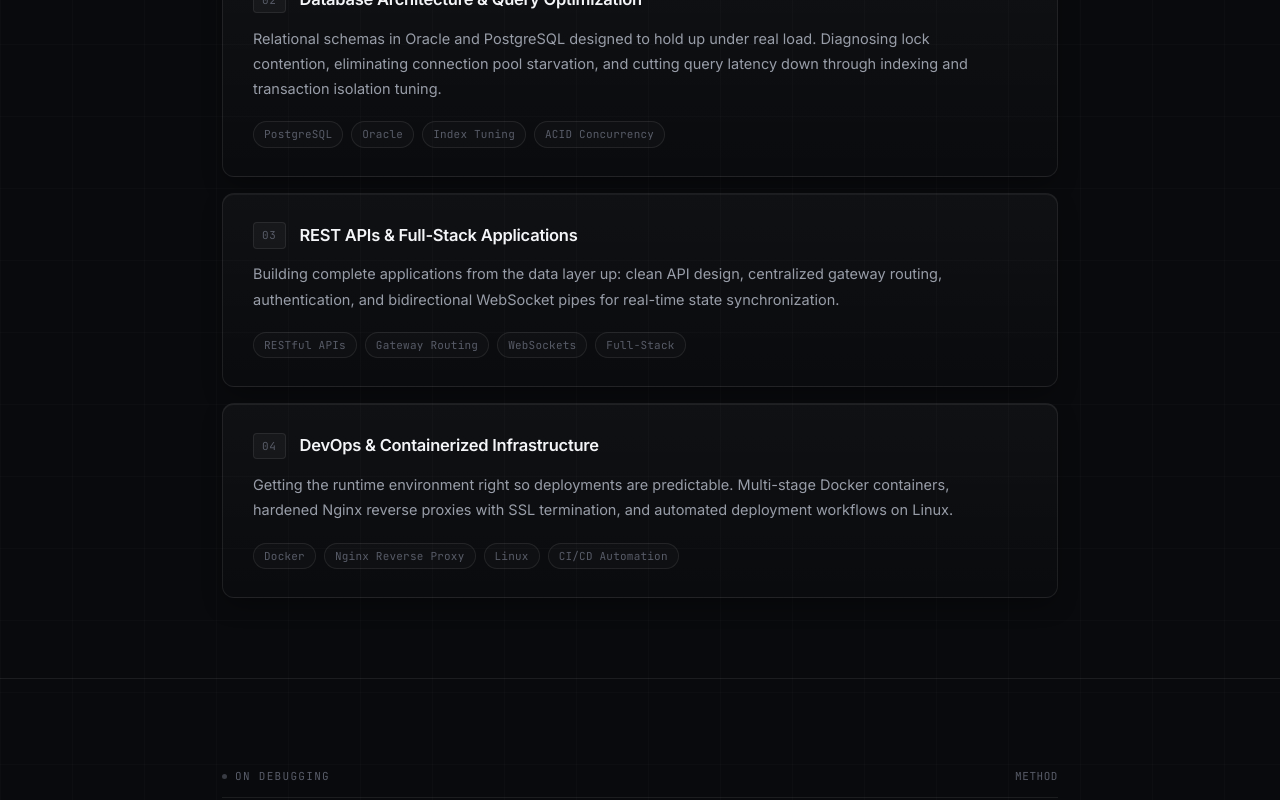
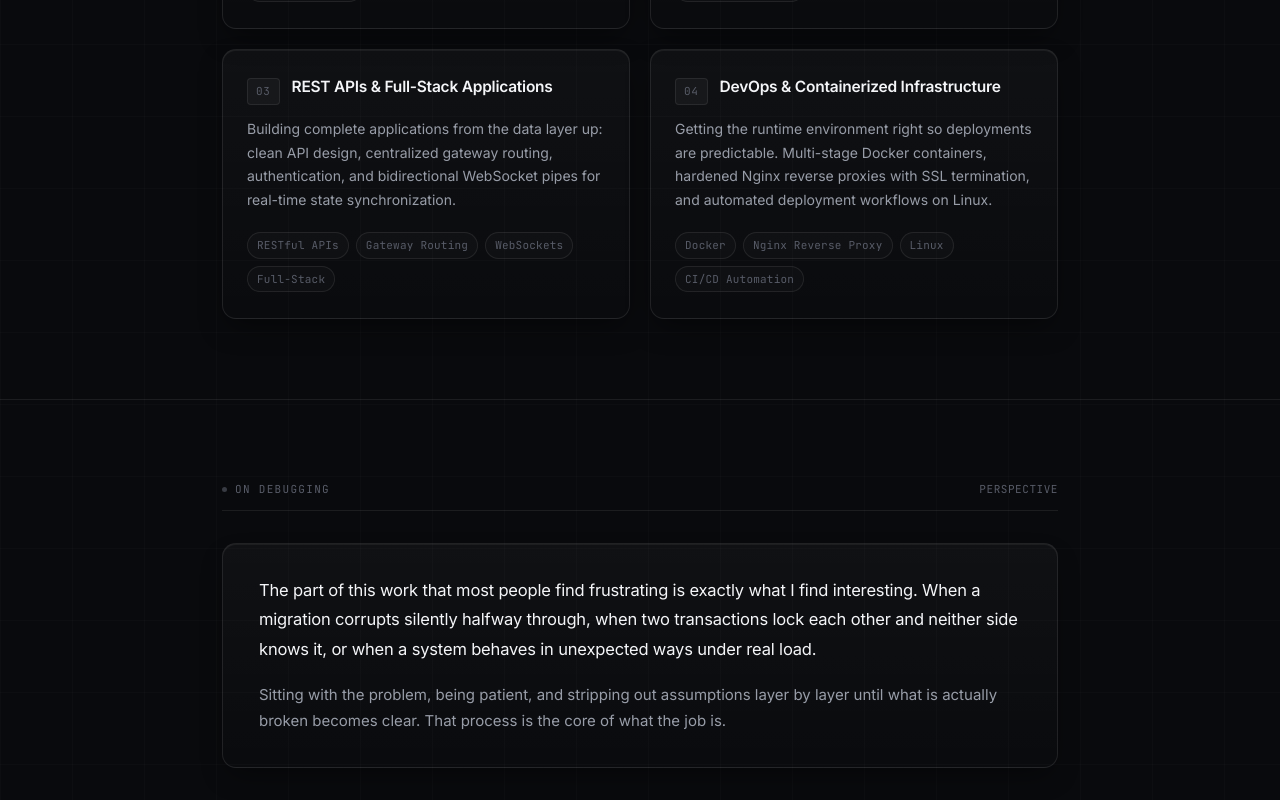
Before and after one commit to agnelVincent/agnel_Portfolio, a React (Vite) app in the folder agnelPortfolio/: page / in a window 1280 px wide. Shown: the part 1900-2700 px from the top of the page. Built offline with nearby package versions, Linux system fonts and the light colour scheme.

Commit message:
edited footer and navitems

```diff
--- a/agnelPortfolio/src/components/Footer.jsx
+++ b/agnelPortfolio/src/components/Footer.jsx
@@ -5,7 +5,7 @@ export default function Footer() {
   return (
     <footer className="footer">
       <div className="inner footer-inner">
-        <span className="footer-id mono">Tony · Thrissur</span>
+        <span className="footer-id mono">Tony</span>
         <div className="footer-links">
           <a href={socials.github} target="_blank" rel="noreferrer">GitHub ↗</a>
           <a href={socials.linkedin} target="_blank" rel="noreferrer">LinkedIn ↗</a>
--- a/agnelPortfolio/src/components/Narrative.jsx
+++ b/agnelPortfolio/src/components/Narrative.jsx
@@ -20,7 +20,7 @@ export default function Narrative() {
               with zero conviction. I did not know what I wanted to do or where I was going.
             </p>
             <p>
-              Growing up in Thrissur, I never owned a computer and was genuinely terrified of them.
+              Growing up, I never owned a computer and was genuinely terrified of them.
               I had this deep insecurity that if I touched one, I would press the wrong key, break something,
               and shut the whole machine down. When people around me used computers effortlessly,
               I felt so exposed by not knowing anything that I would lie and make excuses, pretending
--- a/agnelPortfolio/src/components/Systems.css
+++ b/agnelPortfolio/src/components/Systems.css
@@ -3,26 +3,27 @@
   border-top: 1px solid var(--border);
 }
 
-.systems-list {
-  display: flex;
-  flex-direction: column;
-  gap: 16px;
+.systems-grid {
+  display: grid;
+  grid-template-columns: repeat(2, 1fr);
+  gap: 20px;
 }
 
 .sys-card {
   background: linear-gradient(180deg, rgba(255, 255, 255, 0.03) 0%, rgba(255, 255, 255, 0.008) 100%);
-  border: 1px solid var(--border);
-  border-radius: 12px;
-  padding: 28px 30px;
+  border: 1px solid var(--border-card);
+  border-radius: 14px;
+  padding: 26px 24px;
+  display: flex;
+  flex-direction: column;
   box-shadow:
     0 1px 0 rgba(255, 255, 255, 0.05) inset,
-    0 10px 24px -6px rgba(0, 0, 0, 0.4);
+    0 12px 28px -8px rgba(0, 0, 0, 0.5);
   transition:
     transform 280ms var(--ease-out),
     border-color 280ms ease,
     box-shadow 280ms ease,
     background 280ms ease;
-  position: relative;
 }
 
 .sys-card:hover {
@@ -31,13 +32,13 @@
   background: linear-gradient(180deg, rgba(255, 255, 255, 0.045) 0%, rgba(255, 255, 255, 0.015) 100%);
   box-shadow:
     0 1px 0 rgba(255, 255, 255, 0.08) inset,
-    0 18px 36px -8px rgba(0, 0, 0, 0.55);
+    0 20px 40px -10px rgba(0, 0, 0, 0.65);
 }
 
 .sys-header {
   display: flex;
-  align-items: center;
-  gap: 14px;
+  align-items: flex-start;
+  gap: 12px;
   margin-bottom: 12px;
 }
 
@@ -49,28 +50,32 @@
   border: 1px solid var(--border);
   padding: 3px 8px;
   border-radius: 4px;
+  flex-shrink: 0;
+  margin-top: 2px;
 }
 
 .sys-title {
-  font-size: 16.5px;
+  font-size: 15.5px;
   font-weight: 600;
   color: var(--text-1);
   letter-spacing: -0.015em;
+  line-height: 1.4;
   margin: 0;
 }
 
 .sys-desc {
-  font-size: 14.5px;
-  line-height: 1.74;
+  font-size: 14px;
+  line-height: 1.7;
   color: var(--text-2);
   margin-bottom: 20px;
-  max-width: 720px;
+  flex: 1;
 }
 
 .sys-tags {
   display: flex;
   flex-wrap: wrap;
-  gap: 8px;
+  gap: 7px;
+  margin-top: auto;
 }
 
 .sys-tag {
@@ -78,7 +83,7 @@
   color: var(--text-3);
   background: rgba(255, 255, 255, 0.02);
   border: 1px solid var(--border);
-  padding: 3px 10px;
+  padding: 3px 9px;
   border-radius: 9999px;
   letter-spacing: 0.02em;
   transition: color 200ms ease, border-color 200ms ease;
@@ -86,11 +91,12 @@
 
 .sys-card:hover .sys-tag {
   color: var(--text-2);
-  border-color: rgba(255, 255, 255, 0.12);
+  border-color: rgba(255, 255, 255, 0.14);
 }
 
-@media (max-width: 600px) {
-  .sys-card {
-    padding: 22px 20px;
+@media (max-width: 740px) {
+  .systems-grid {
+    grid-template-columns: 1fr;
+    gap: 16px;
   }
 }
--- a/agnelPortfolio/src/components/Systems.jsx
+++ b/agnelPortfolio/src/components/Systems.jsx
@@ -39,7 +39,7 @@ export default function Systems() {
           <span className="section-tag mono">CORE DOMAINS</span>
         </div>
 
-        <div className="systems-list">
+        <div className="systems-grid">
           {items.map((item, i) => (
             <div
               key={item.num}
--- a/agnelPortfolio/src/components/Thinking.css
+++ b/agnelPortfolio/src/components/Thinking.css
@@ -1,23 +1,44 @@
 .thinking {
-  padding: 88px 0;
+  padding: 80px 0;
   border-top: 1px solid var(--border);
 }
 
-.thinking-body {
-  max-width: 660px;
+.thinking-card {
+  background: linear-gradient(180deg, rgba(255, 255, 255, 0.03) 0%, rgba(255, 255, 255, 0.008) 100%);
+  border: 1px solid var(--border-card);
+  border-radius: 14px;
+  padding: 32px 36px;
   display: flex;
   flex-direction: column;
-  gap: 22px;
+  gap: 18px;
+  box-shadow:
+    0 1px 0 rgba(255, 255, 255, 0.05) inset,
+    0 12px 28px -8px rgba(0, 0, 0, 0.45);
+  transition: border-color 250ms ease, box-shadow 250ms ease;
 }
 
-.thinking-body p {
-  font-size: 16px;
-  line-height: 1.84;
+.thinking-card:hover {
+  border-color: var(--border-hover);
+  box-shadow:
+    0 1px 0 rgba(255, 255, 255, 0.08) inset,
+    0 18px 36px -10px rgba(0, 0, 0, 0.55);
+}
+
+.thinking-primary {
+  font-size: 16.5px;
+  line-height: 1.76;
+  color: var(--text-1);
+  letter-spacing: -0.01em;
+}
+
+.thinking-secondary {
+  font-size: 15px;
+  line-height: 1.78;
   color: var(--text-2);
 }
 
-.thinking-body p:first-child {
-  color: var(--text-1);
-  font-size: 17.5px;
-  letter-spacing: -0.01em;
+@media (max-width: 600px) {
+  .thinking-card {
+    padding: 24px 20px;
+  }
 }
--- a/agnelPortfolio/src/components/Thinking.jsx
+++ b/agnelPortfolio/src/components/Thinking.jsx
@@ -9,16 +9,16 @@ export default function Thinking() {
       <div className="inner">
         <div className="section-meta-head reveal">
           <div className="section-eyebrow mono">ON DEBUGGING</div>
-          <span className="section-tag mono">METHOD</span>
+          <span className="section-tag mono">PERSPECTIVE</span>
         </div>
 
-        <div className="thinking-body">
-          <p className="reveal">
+        <div className="thinking-card reveal" style={{ transitionDelay: '0.08s' }}>
+          <p className="thinking-primary">
             The part of this work that most people find frustrating is exactly what I find
             interesting. When a migration corrupts silently halfway through, when two transactions
             lock each other and neither side knows it, or when a system behaves in unexpected ways under real load.
           </p>
-          <p className="reveal" style={{ transitionDelay: '0.1s' }}>
+          <p className="thinking-secondary">
             Sitting with the problem, being patient, and stripping out assumptions layer by layer
             until what is actually broken becomes clear. That process is the core of what the job is.
           </p>
```
